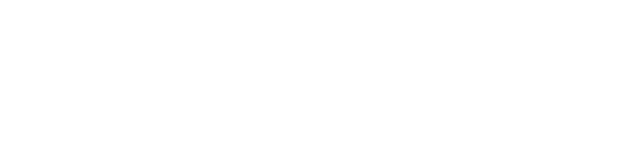
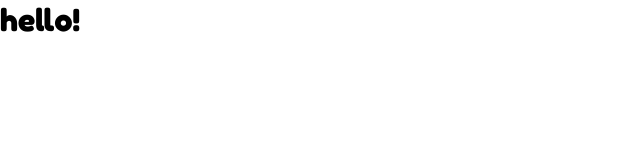
Before and after one commit to michelegelmini/html-css-flex-cards, a plain HTML site: page index.html in a window 1280 px wide. Shown: the whole page, without its empty margins (0-640 px from the left). Drawn offline with Linux system fonts and the light colour scheme.

Commit message:
add: style-and-font

```diff
--- a/index.html
+++ b/index.html
@@ -5,10 +5,18 @@
         <meta charset="UTF-8">
         <meta name="viewport" content="width=device-width, initial-scale=1.0">
         <title>Flex-Cards</title>
+
+        <!-- style -->
+        <link rel="stylesheet" href="style.css">
+        <!-- font -->
+        <link rel="preconnect" href="https://fonts.googleapis.com">
+        <link rel="preconnect" href="https://fonts.gstatic.com" crossorigin>
+        <link href="https://fonts.googleapis.com/css2?family=Fredoka:wght@300..700&display=swap" rel="stylesheet">
+
     </head>
 
     <body>
-
+        <h1>hello!</h1>
     </body>
 
 </html>
--- a/style.css
+++ b/style.css
@@ -5,3 +5,7 @@
     padding: 0;
     box-sizing: border-box;
 }
+
+body {
+    font-family: Fredoka, sans-serif;
+}
```
